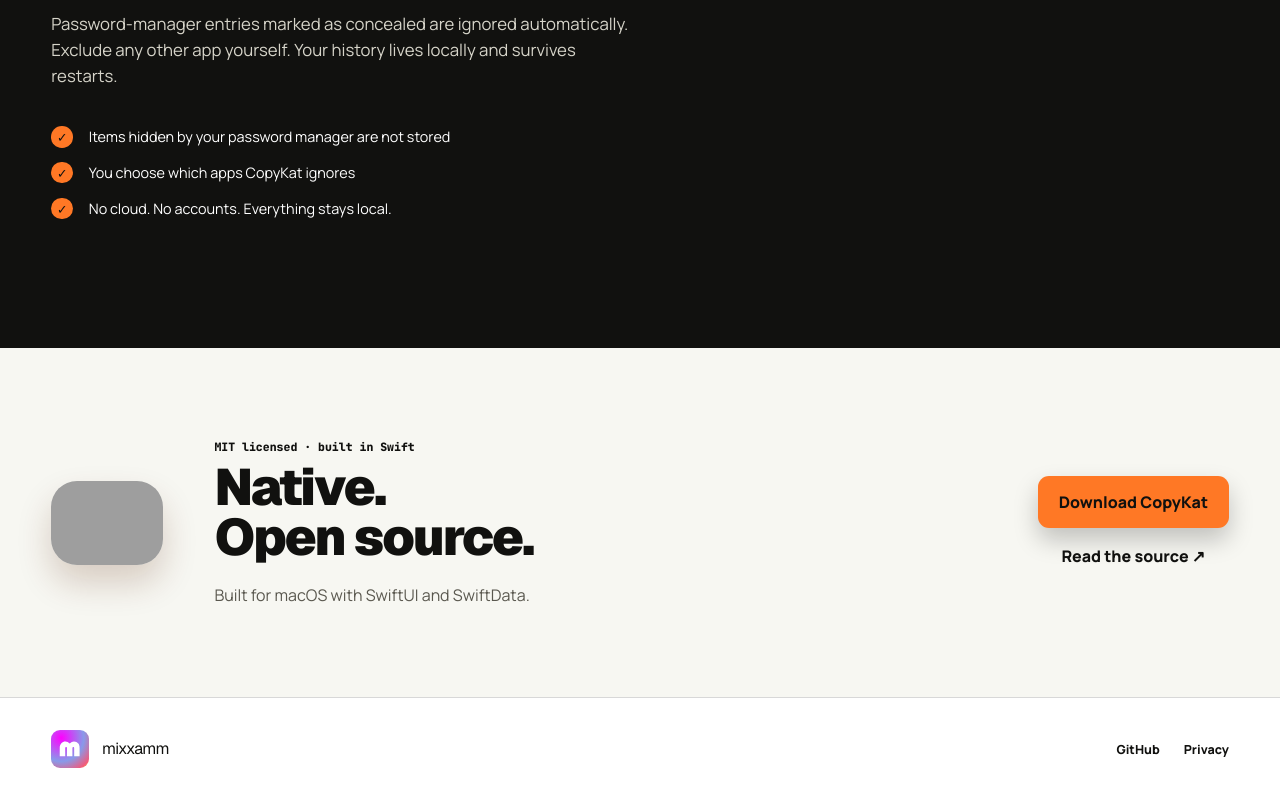
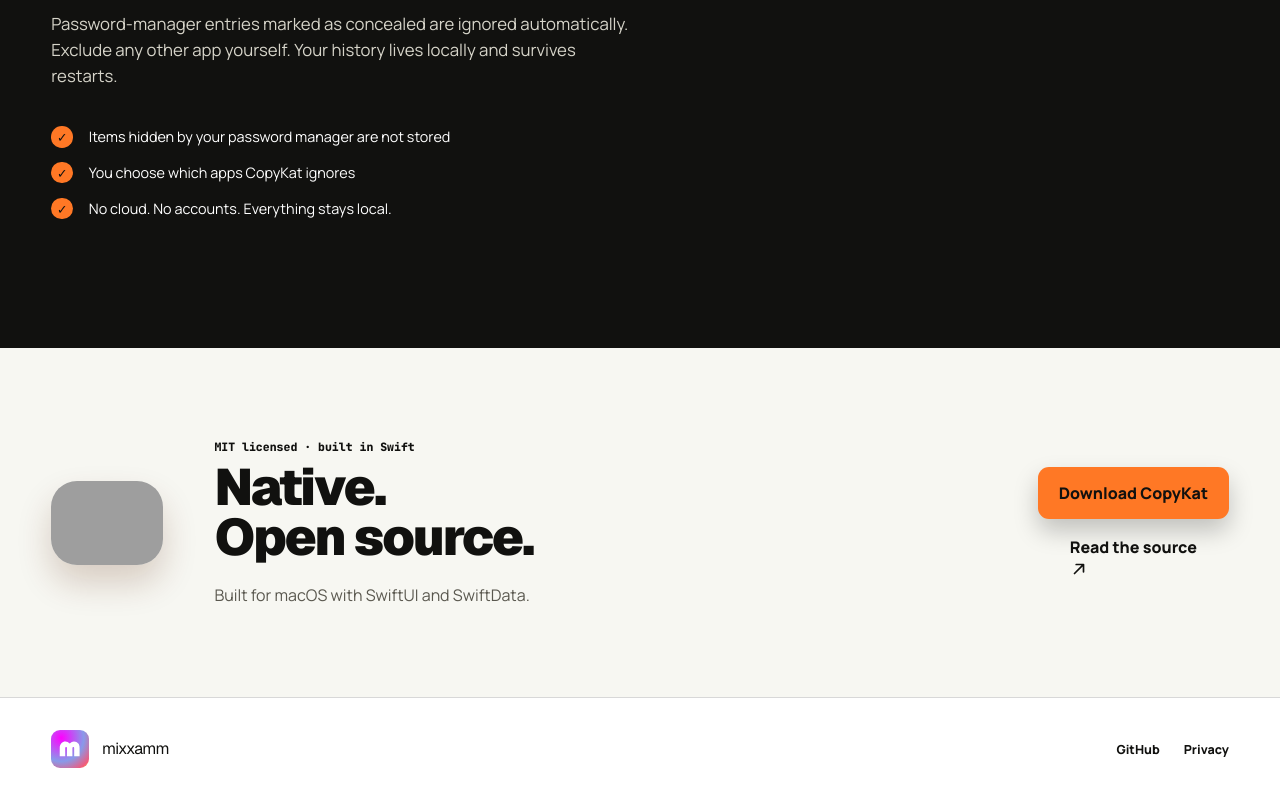
Before and after one commit to mixxamm/copykat-site, a Next.js app: page / in a window 1280 px wide. Shown: the part 1858-2658 px from the top of the page. Built offline with nearby package versions, Linux system fonts and the light colour scheme; grey boxes are pictures that could not be loaded.

Commit message:
Replace source link glyph with SVG icon

```diff
--- a/app/page.tsx
+++ b/app/page.tsx
@@ -8,6 +8,7 @@
 
 "use client";
 
+import { ArrowUpRight } from "@phosphor-icons/react/ArrowUpRight";
 import { DeviceMobile } from "@phosphor-icons/react/DeviceMobile";
 import { File } from "@phosphor-icons/react/File";
 import { MagnifyingGlass } from "@phosphor-icons/react/MagnifyingGlass";
@@ -555,7 +556,8 @@
             target="_blank"
             rel="noreferrer"
           >
-            {copy.readSource} <span aria-hidden="true">↗</span>
+            {copy.readSource}
+            <ArrowUpRight aria-hidden="true" size={18} weight="bold" />
           </a>
         </div>
       </section>
```
